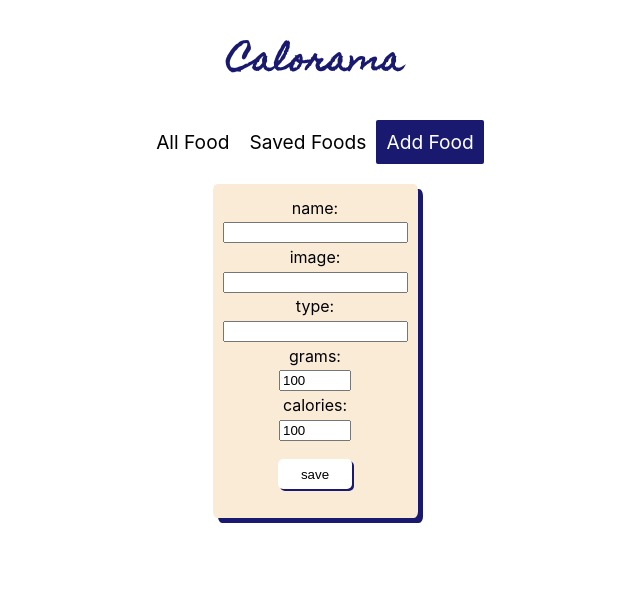
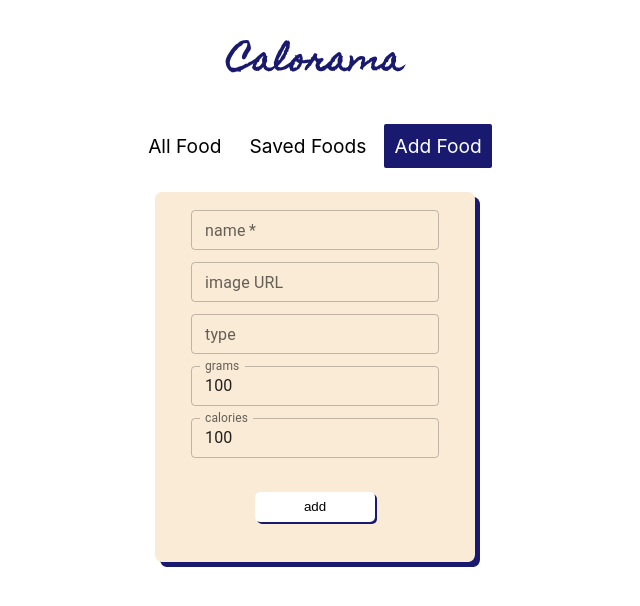
Before and after one commit to titamoto/calorama, a React (Create React App) app: page /add-food in a window 1280 px wide. Shown: the top 606 px of the page, without its empty margins (325-965 px from the left). Built offline with nearby package versions, Linux system fonts and the light colour scheme; no server answers; a web font is replaced by a local one.

Commit message:
make inputs mui components

```diff
--- a/src/components/AddFoodForm.css
+++ b/src/components/AddFoodForm.css
@@ -10,11 +10,11 @@
   background-color: antiquewhite;
 }
 
-#add-food-card label {
+/* #add-food-card label {
   display: flex;
   flex-direction: column;
   margin: 2%;
-}
+} */
 
 #add-food-card button {
   margin: 10%;
--- a/src/components/AddFoodForm.js
+++ b/src/components/AddFoodForm.js
@@ -1,5 +1,6 @@
 import "./AddFoodForm.css";
 import React, { useState } from "react";
+import TextField from "@mui/material/TextField";
 
 function AddFoodForm() {
   const [name, setName] = useState("");
@@ -35,53 +36,69 @@ function AddFoodForm() {
       {message && <p>{message}</p>}
       <div id="add-food-card" className="food-card">
         <form name="add-food-form" onSubmit={handleSubmit}>
-          <label>name:</label>
-          <input
+          <TextField
+            required
+            label="name"
+            className="text-input"
             value={name}
             name="name"
             type="text"
+            size="small"
+            margin="dense"
             onChange={(e) => setName(e.target.value)}
           />
 
-          <label>image:</label>
-          <input
+          <TextField
+            label="image URL"
+            className="text-input"
             value={image}
             name="image"
             type="url"
+            size="small"
+            margin="dense"
             onChange={(e) => setImage(e.target.value)}
           />
 
-          <label>type: </label>
-          <input
+          <TextField
+            label="type"
+            className="text-input"
             value={type}
             name="type"
             type="text"
+            size="small"
+            margin="dense"
             onChange={(e) => setType(e.target.value)}
           />
 
-          <label>grams:</label>
-          <input
+          <TextField
+            label="grams"
             name="grams"
+            className="number-input"
             value={grams}
             type="number"
+            size="small"
             step="1"
             min="0"
             max="1000"
+            margin="dense"
             onChange={(e) => setGrams(e.target.value)}
           />
 
-          <label>calories:</label>
-          <input
+          <TextField
+            label="calories"
             name="calories"
+            className="number-input"
+            size="small"
             value={calories}
             type="number"
             step="1"
             min="0"
             max="1000"
+            margin="dense"
             onChange={(e) => setCalories(e.target.value)}
           />
 
-          <button type="submit">save</button>
+          <button type="submit">add</button>
         </form>
       </div>
     </div>
--- a/src/components/NavBar.css
+++ b/src/components/NavBar.css
@@ -1,6 +1,7 @@
 nav a {
   color: black;
   border-radius: 2px;
+  margin: 4px;
 }
 
 nav a:hover {
```
